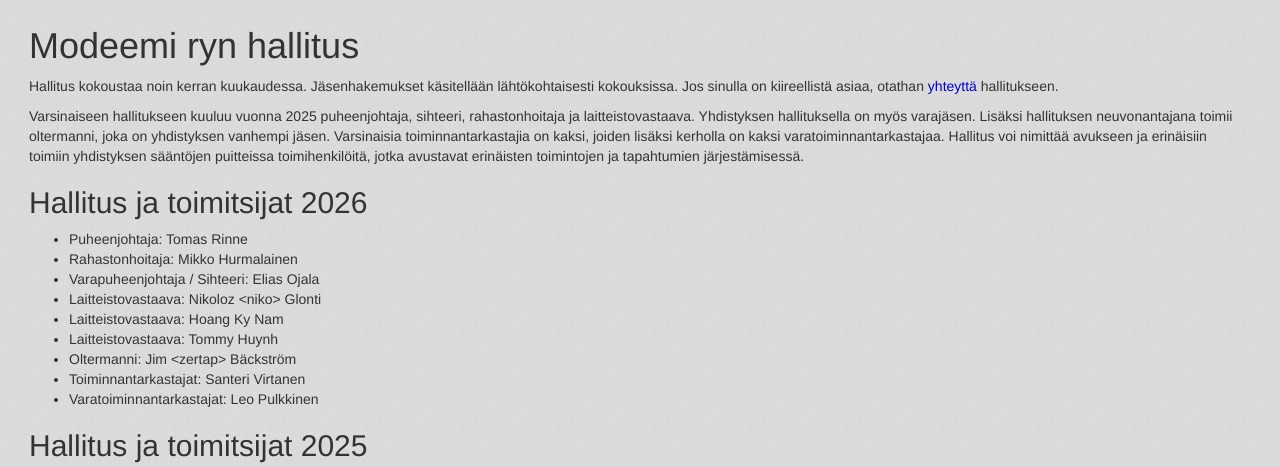
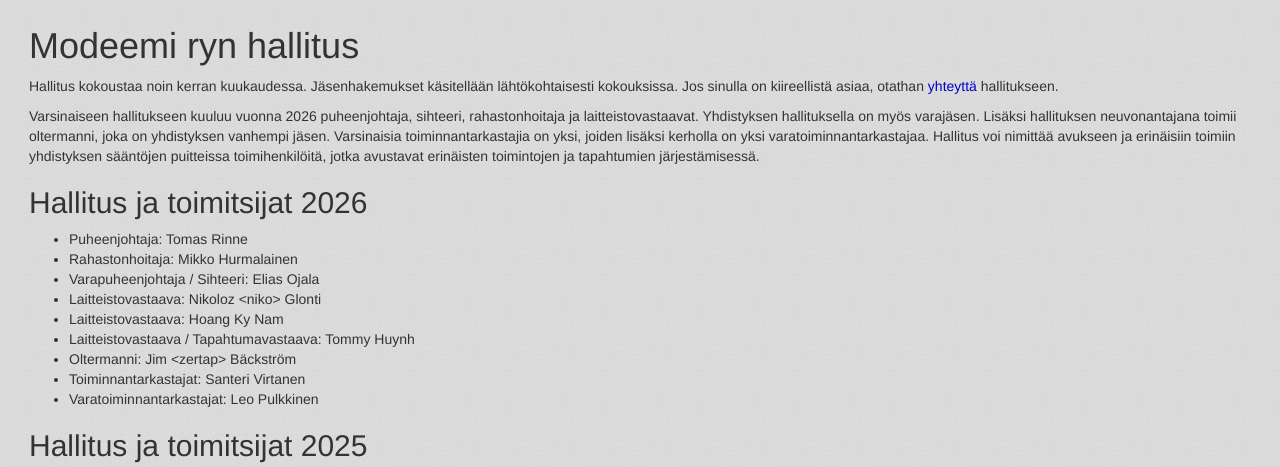
Before and after one commit to modeemi/website, a Django app: template modeemintternet/templates/board.html in a window 1280 px wide. Shown: the part 186-653 px from the top of the page. Run offline with Django 3.2, Linux system fonts and the light colour scheme; the template is opened without the code that fills it, so the values that code supplies are empty; parts of the project's set-up code (start-up, migrations or seed data) failed here and were passed over; some libraries are stand-ins or nearby versions.

Commit message:
slight corrections

```diff
--- a/modeemintternet/templates/board.html
+++ b/modeemintternet/templates/board.html
@@ -5,7 +5,7 @@
 
 <p>Hallitus kokoustaa noin kerran kuukaudessa. Jäsenhakemukset käsitellään lähtökohtaisesti kokouksissa. Jos sinulla on kiireellistä asiaa, otathan <a href="/ry/yhteystiedot">yhteyttä</a> hallitukseen.</p>
 
-<p>Varsinaiseen hallitukseen kuuluu vuonna 2025 puheenjohtaja, sihteeri, rahastonhoitaja ja laitteistovastaava. Yhdistyksen hallituksella on myös varajäsen. Lisäksi hallituksen neuvonantajana toimii oltermanni, joka on yhdistyksen vanhempi jäsen. Varsinaisia toiminnantarkastajia on kaksi, joiden lisäksi kerholla on kaksi varatoiminnantarkastajaa. Hallitus voi nimittää avukseen ja erinäisiin toimiin yhdistyksen sääntöjen puitteissa toimihenkilöitä, jotka avustavat erinäisten toimintojen ja tapahtumien järjestämisessä.</p>
+<p>Varsinaiseen hallitukseen kuuluu vuonna 2026 puheenjohtaja, sihteeri, rahastonhoitaja ja laitteistovastaavat. Yhdistyksen hallituksella on myös varajäsen. Lisäksi hallituksen neuvonantajana toimii oltermanni, joka on yhdistyksen vanhempi jäsen. Varsinaisia toiminnantarkastajia on yksi, joiden lisäksi kerholla on yksi varatoiminnantarkastajaa. Hallitus voi nimittää avukseen ja erinäisiin toimiin yhdistyksen sääntöjen puitteissa toimihenkilöitä, jotka avustavat erinäisten toimintojen ja tapahtumien järjestämisessä.</p>
 
 <h2>Hallitus ja toimitsijat 2026</h2>
 
@@ -15,7 +15,7 @@
     <li>Varapuheenjohtaja / Sihteeri: Elias Ojala</li>
     <li>Laitteistovastaava: Nikoloz &lt;niko&gt; Glonti</li>
     <li>Laitteistovastaava: Hoang Ky Nam</li>
-    <li>Laitteistovastaava: Tommy Huynh</li>
+    <li>Laitteistovastaava / Tapahtumavastaava: Tommy Huynh</li>
     <li>Oltermanni: Jim &lt;zertap&gt; Bäckström</li>
     <li>Toiminnantarkastajat: Santeri Virtanen</li>
     <li>Varatoiminnantarkastajat: Leo Pulkkinen</li>
```
